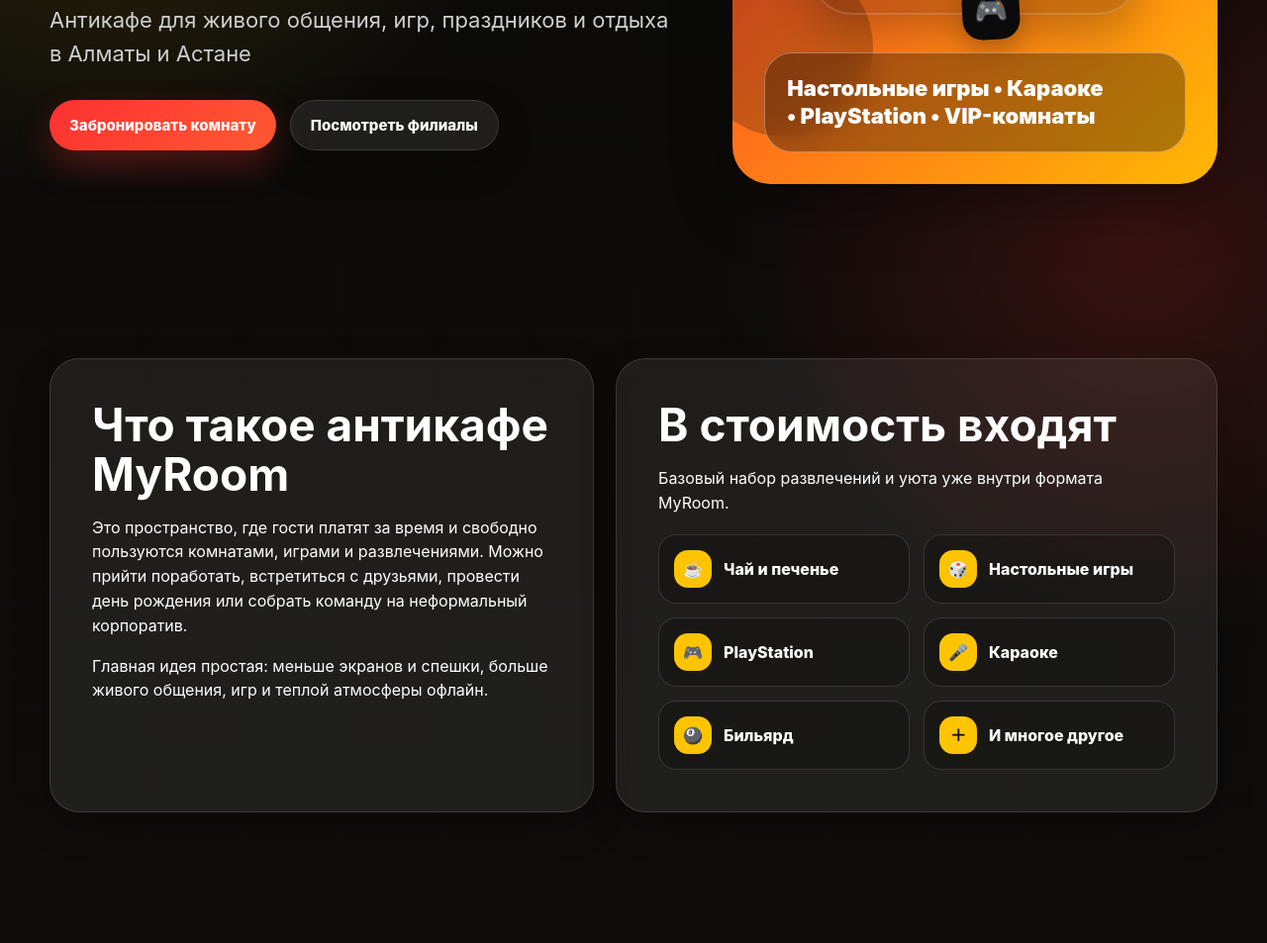
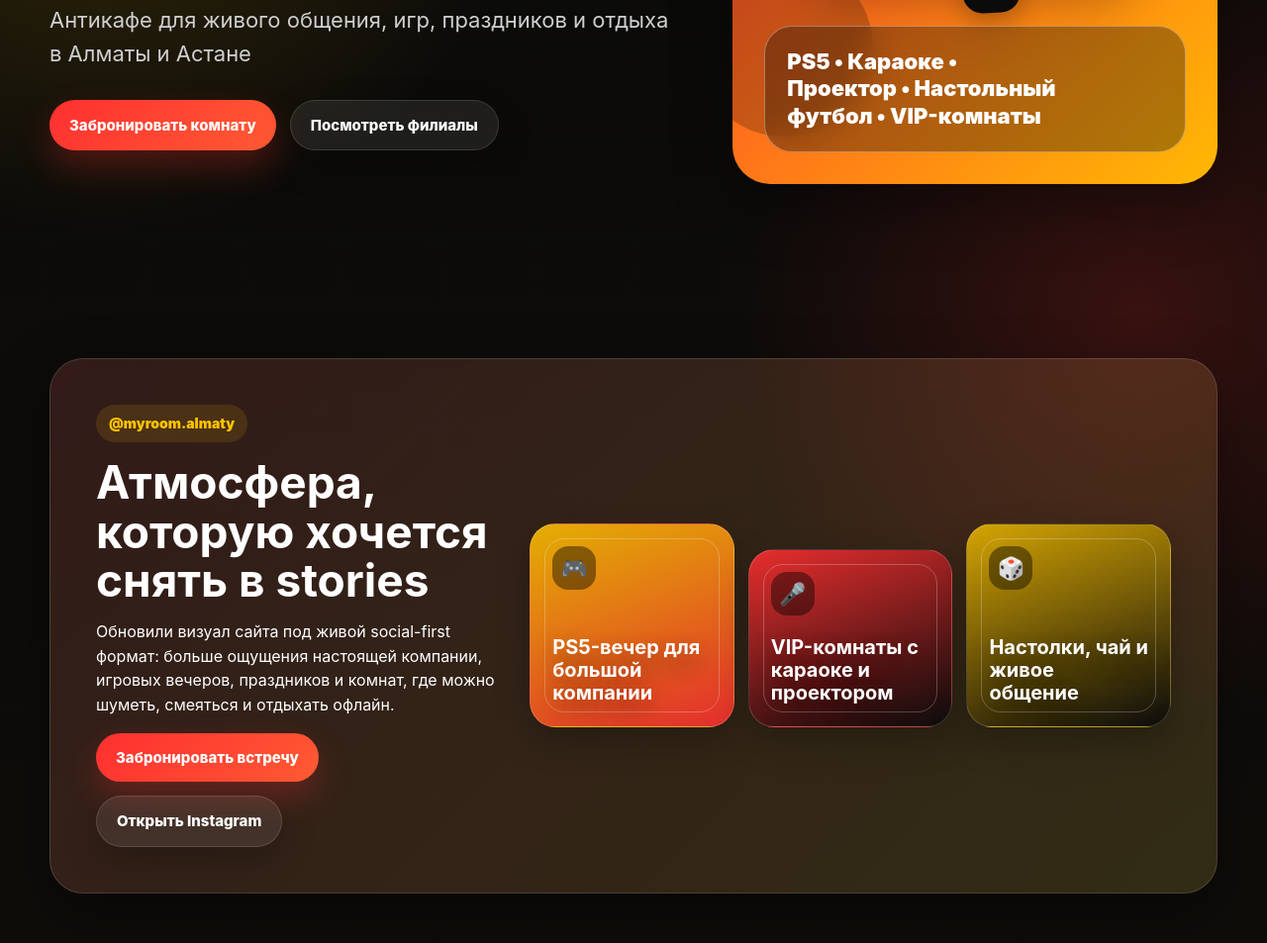
Before and after one commit to dskopesbay-code/Myroom, a website: page index.html in a window 1280 px wide. Shown: the part 747-1700 px from the top of the page at 99% size. Drawn offline with Linux system fonts and the light colour scheme.

Commit message:
Improve design with Instagram-inspired social section

```diff
--- a/index.html
+++ b/index.html
@@ -446,6 +446,105 @@
       text-wrap: balance;
     }
 
+    .social-panel {
+      display: grid;
+      grid-template-columns: 0.78fr 1.22fr;
+      gap: 24px;
+      align-items: center;
+      padding: clamp(26px, 5vw, 46px);
+      border: 1px solid var(--line);
+      border-radius: 34px;
+      background:
+        linear-gradient(135deg, rgba(255, 48, 48, 0.11), rgba(255, 196, 0, 0.1)),
+        rgba(255, 255, 255, 0.055);
+      box-shadow: var(--shadow);
+    }
+
+    .social-kicker {
+      display: inline-flex;
+      width: fit-content;
+      margin-bottom: 16px;
+      padding: 8px 13px;
+      border-radius: 999px;
+      background: rgba(255, 196, 0, 0.12);
+      color: var(--yellow);
+      font-weight: 900;
+      font-size: 14px;
+    }
+
+    .photo-wall {
+      display: grid;
+      grid-template-columns: repeat(3, minmax(0, 1fr));
+      gap: 14px;
+    }
+
+    .photo-tile {
+      position: relative;
+      min-height: 180px;
+      overflow: hidden;
+      border: 1px solid rgba(255, 255, 255, 0.16);
+      border-radius: 26px;
+      background:
+        linear-gradient(160deg, rgba(255, 196, 0, 0.88), rgba(255, 48, 48, 0.88)),
+        #151515;
+      box-shadow: var(--shadow-soft);
+      transition: transform 0.22s ease, border-color 0.22s ease, box-shadow 0.22s ease;
+    }
+
+    .photo-tile:nth-child(2) {
+      margin-top: 26px;
+      background:
+        linear-gradient(160deg, rgba(255, 48, 48, 0.9), rgba(10, 10, 10, 0.88)),
+        #151515;
+    }
+
+    .photo-tile:nth-child(3) {
+      background:
+        linear-gradient(160deg, rgba(255, 196, 0, 0.82), rgba(10, 10, 10, 0.9)),
+        #151515;
+    }
+
+    .photo-tile:hover {
+      transform: translateY(-6px) rotate(-1deg);
+      border-color: rgba(255, 196, 0, 0.42);
+      box-shadow: var(--shadow);
+    }
+
+    .photo-tile::before {
+      content: "";
+      position: absolute;
+      inset: 14px;
+      border: 1px solid rgba(255, 255, 255, 0.24);
+      border-radius: 20px;
+    }
+
+    .photo-tile strong {
+      position: absolute;
+      left: 22px;
+      right: 22px;
+      bottom: 22px;
+      z-index: 1;
+      color: #ffffff;
+      font-size: 20px;
+      line-height: 1.15;
+      text-shadow: 0 10px 24px rgba(0, 0, 0, 0.45);
+    }
+
+    .photo-tile span {
+      position: absolute;
+      top: 22px;
+      left: 22px;
+      z-index: 1;
+      width: 44px;
+      height: 44px;
+      display: grid;
+      place-items: center;
+      border-radius: 16px;
+      background: rgba(0, 0, 0, 0.42);
+      color: var(--yellow);
+      font-size: 22px;
+    }
+
     .section-head {
       max-width: 760px;
       margin: 0 auto 36px;
@@ -1029,7 +1128,8 @@
       }
 
       .info-grid,
-      .explain-panel {
+      .explain-panel,
+      .social-panel {
         grid-template-columns: 1fr;
       }
 
@@ -1127,8 +1227,13 @@
       .stats-grid,
       .rent-grid,
       .booking-steps,
-      .included-list {
+      .included-list,
+      .photo-wall {
         grid-template-columns: 1fr;
+      }
+
+      .photo-tile:nth-child(2) {
+        margin-top: 0;
       }
 
       .card,
@@ -1234,7 +1339,36 @@
               <span>🎤</span>
               <span>🎮</span>
             </div>
-            <div class="feature-strip">Настольные игры • Караоке • PlayStation • VIP-комнаты</div>
+            <div class="feature-strip">PS5 • Караоке • Проектор • Настольный футбол • VIP-комнаты</div>
+          </div>
+        </div>
+      </div>
+    </section>
+
+    <section>
+      <div class="container social-panel">
+        <div>
+          <div class="social-kicker">@myroom.almaty</div>
+          <h2>Атмосфера, которую хочется снять в stories</h2>
+          <p>Обновили визуал сайта под живой social-first формат: больше ощущения настоящей компании, игровых вечеров, праздников и комнат, где можно шуметь, смеяться и отдыхать офлайн.</p>
+          <div class="actions">
+            <a class="button" href="#contacts">Забронировать встречу</a>
+            <a class="button secondary" href="https://www.instagram.com/myroom.almaty">Открыть Instagram</a>
+          </div>
+        </div>
+
+        <div class="photo-wall" aria-label="Атмосфера MyRoom">
+          <div class="photo-tile">
+            <span>🎮</span>
+            <strong>PS5-вечер для большой компании</strong>
+          </div>
+          <div class="photo-tile">
+            <span>🎤</span>
+            <strong>VIP-комнаты с караоке и проектором</strong>
+          </div>
+          <div class="photo-tile">
+            <span>🎲</span>
+            <strong>Настолки, чай и живое общение</strong>
           </div>
         </div>
       </div>
@@ -1254,10 +1388,10 @@
           <div class="included-list">
             <div class="included-item"><span>☕</span>Чай и печенье</div>
             <div class="included-item"><span>🎲</span>Настольные игры</div>
-            <div class="included-item"><span>🎮</span>PlayStation</div>
-            <div class="included-item"><span>🎤</span>Караоке</div>
-            <div class="included-item"><span>🎱</span>Бильярд</div>
-            <div class="included-item"><span>＋</span>И многое другое</div>
+            <div class="included-item"><span>🎮</span>PlayStation 5</div>
+            <div class="included-item"><span>🎤</span>Караоке и проектор</div>
+            <div class="included-item"><span>⚽</span>Футбол и теннис</div>
+            <div class="included-item"><span>＋</span>VIP-комнаты</div>
           </div>
         </div>
       </div>
@@ -1288,13 +1422,13 @@
           </article>
           <article class="card">
             <div class="icon">🎮</div>
-            <h3>PlayStation</h3>
-            <p>Соревнования, кооперативные игры и отдых для компаний друзей.</p>
+            <h3>PlayStation 5</h3>
+            <p>Соревнования, кооперативные игры и игровые вечера для больших компаний.</p>
           </article>
           <article class="card">
-            <div class="icon">🎱</div>
-            <h3>Бильярд</h3>
-            <p>Хороший способ переключиться, пообщаться и добавить вечеру движения.</p>
+            <div class="icon">⚽</div>
+            <h3>Футбол и теннис</h3>
+            <p>Активные игры, которые легко включают в отдых даже новых гостей.</p>
           </article>
           <article class="card">
             <div class="icon">☕</div>
@@ -1602,7 +1736,7 @@
       </div>
       <div class="footer-links">
         <a href="https://wa.me/77000000000">WhatsApp: +7 700 000 00 00</a>
-        <a href="#">Instagram: @myroom.placeholder</a>
+        <a href="https://www.instagram.com/myroom.almaty">Instagram: @myroom.almaty</a>
         <a href="/admin">Вход администратора</a>
       </div>
       <p class="copyright">© 2026 MyRoom. Все права защищены.</p>
```
